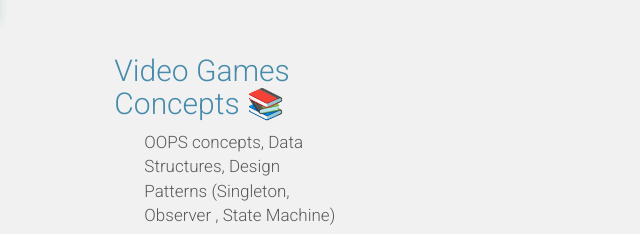
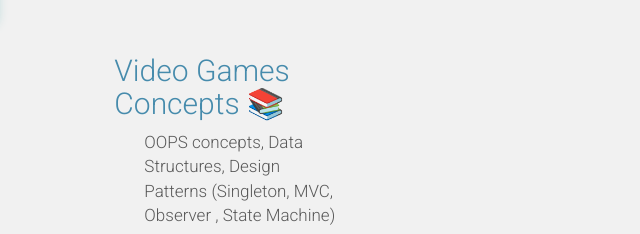
Before and after one commit to Anvit-Surve/Anvit-Surve.github.io, a plain HTML site: page index.html in a window 1280 px wide. Shown: the part 4840-5074 px from the top of the page, 563-1203 px from the left. Drawn offline with Linux system fonts and the light colour scheme.

Commit message:
change in Skills

```diff
--- a/index.html
+++ b/index.html
@@ -256,7 +256,7 @@
                   <p>
                       OOPS concepts,
                       Data Structures,
-                      Design Patterns (Singleton, Observer , State Machine)
+                      Design Patterns (Singleton, MVC, Observer , State Machine)
                   </p>
                 </div>
               </div>
```
